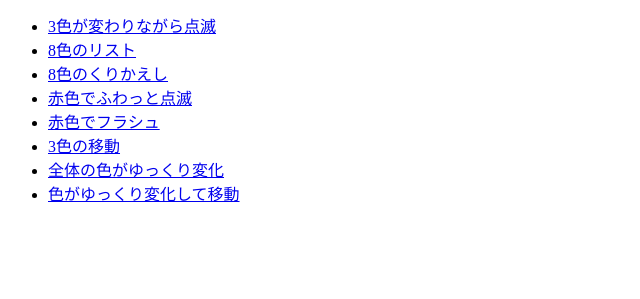
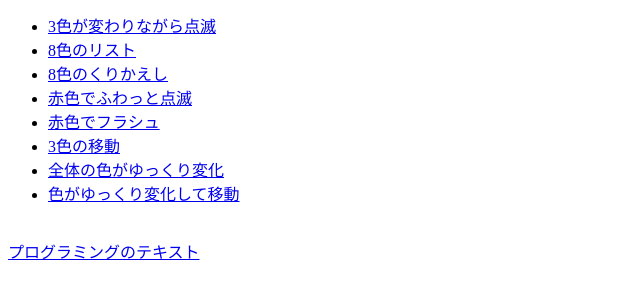
Before and after one commit to matumo326/kouza2025, a plain HTML site: page example.html in a window 1280 px wide. Shown: the part 91-390 px from the top of the page, without its empty margins (0-640 px from the left). Drawn offline with Linux system fonts and the light colour scheme.

Commit message:
Update example.html

```diff
--- a/example.html
+++ b/example.html
@@ -18,6 +18,9 @@
   <li><a href="./example/全体の色がゆっくり変化.xml" download="全体の色がゆっくり変化.xml">全体の色がゆっくり変化</a></li>
   <li><a href="./example/色がゆっくり変化して移動.xml" download="色がゆっくり変化して移動.xml">色がゆっくり変化して移動</a></li>
 </ul>
-
+<br>
+<div>
+<a href="./2025プログラミング講座テキスト.pdf" target=”_blank”>プログラミングのテキスト</a>
+</div>
 </body>
 </html>
```
